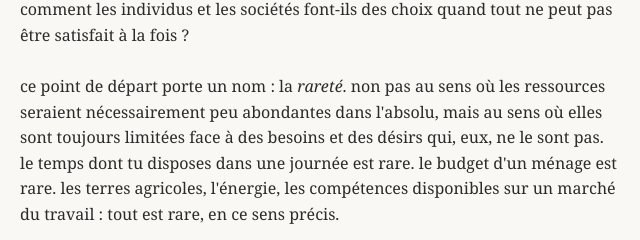
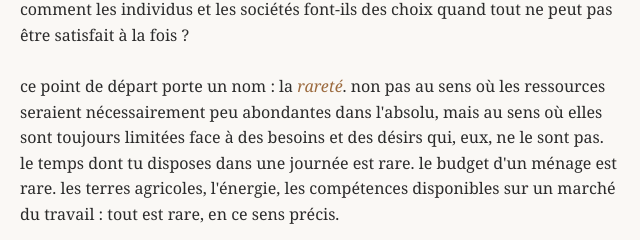
Before and after one commit to vpotier/intro_eco, a plain HTML site: page index.html in a window 1280 px wide. Shown: the part 329-569 px from the top of the page, 320-960 px from the left. Drawn offline with Linux system fonts and the light colour scheme.

Commit message:
Update style.css

```diff
--- a/style.css
+++ b/style.css
@@ -48,6 +48,11 @@ nav button.actif {
   font-size: 0.8rem;
   text-transform: uppercase;
   margin-bottom: 10px;
+}
+
+.accent {
+  font-style: italic;
+  color: #9c6b3f;
 }
 
 .source {
```
